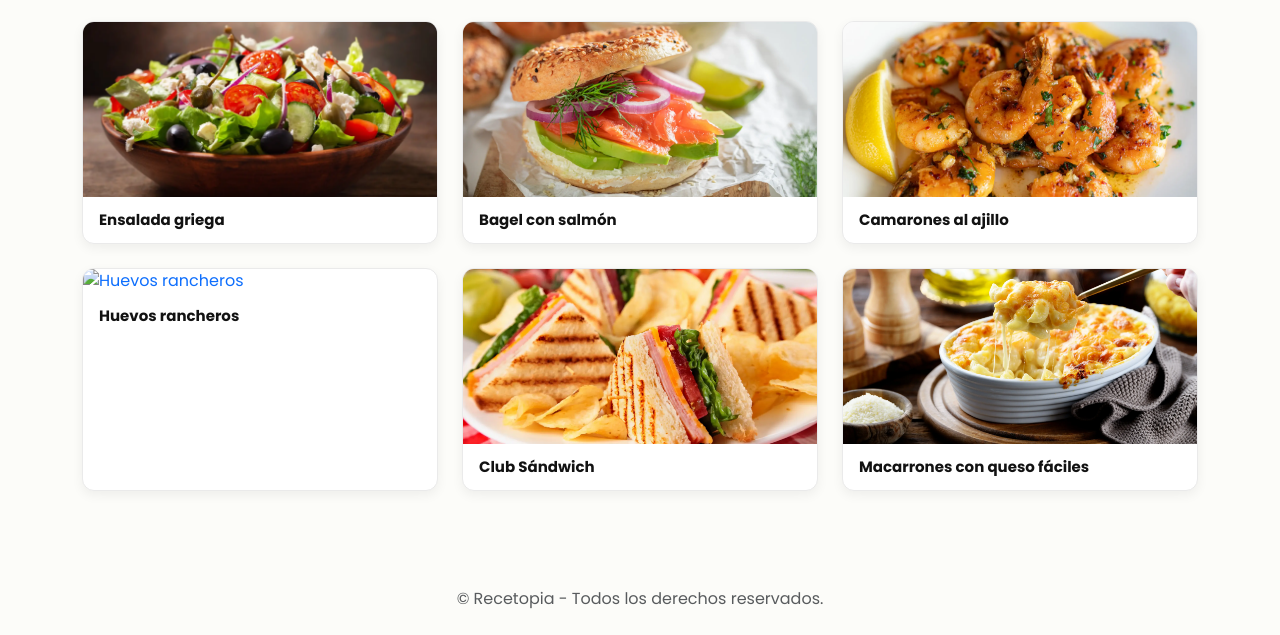
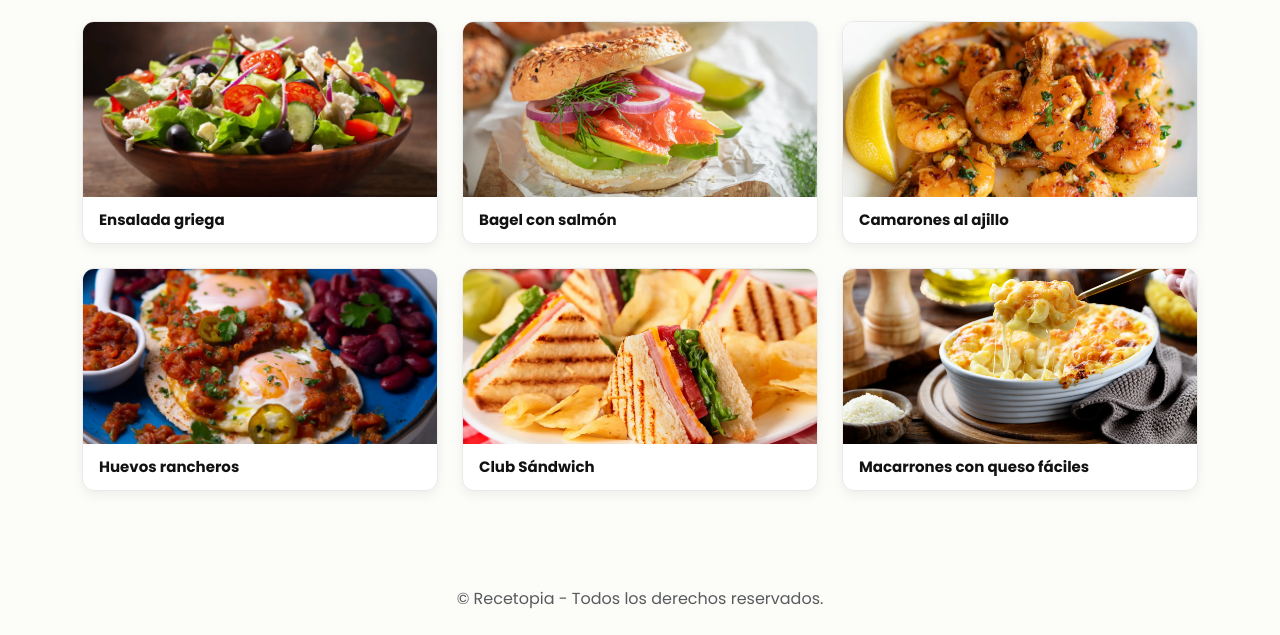
Before and after one commit to rosettekhazboun03-beep/Recetopia-Final, a plain HTML site: page recetas_rapidas.html in a window 1280 px wide. Shown: the part 272-907 px from the top of the page. Drawn offline with Linux system fonts and the light colour scheme.

Commit message:
Update recetas_rapidas.html

```diff
--- a/recetas_rapidas.html
+++ b/recetas_rapidas.html
@@ -80,7 +80,7 @@
                 <div class="col-12 col-md-4">
                     <a href="huevos-rancheros.html" class="text-decoration-none">
                         <article class="recipe-card">
-                            <img src="img/huevos_rancheros.webp" alt="Huevos rancheros">
+                            <img src="img/huevos-rancheros.webp" alt="Huevos rancheros">
                             <div class="recipe-card-body">
                                 <h3>Huevos rancheros</h3>
                             </div>
```
